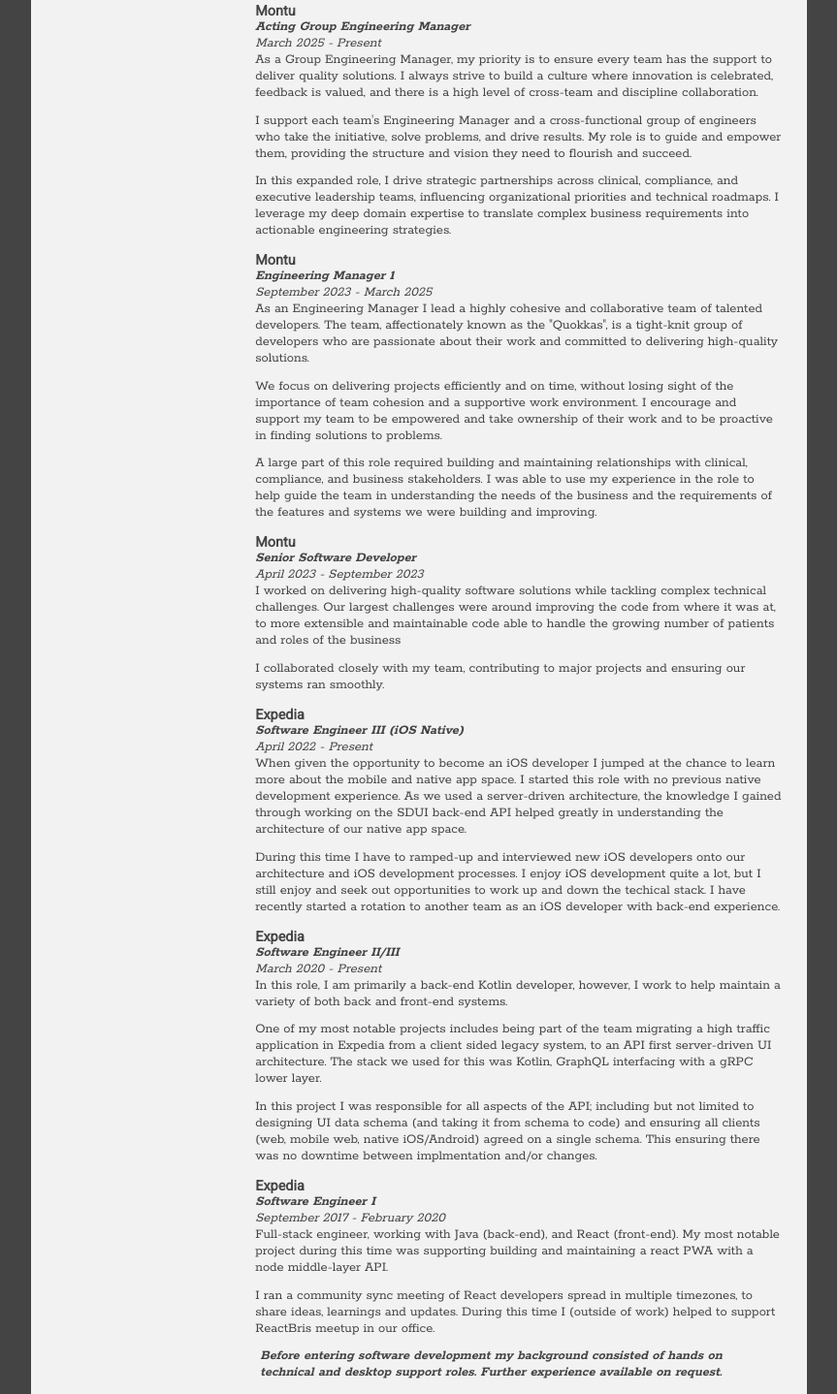
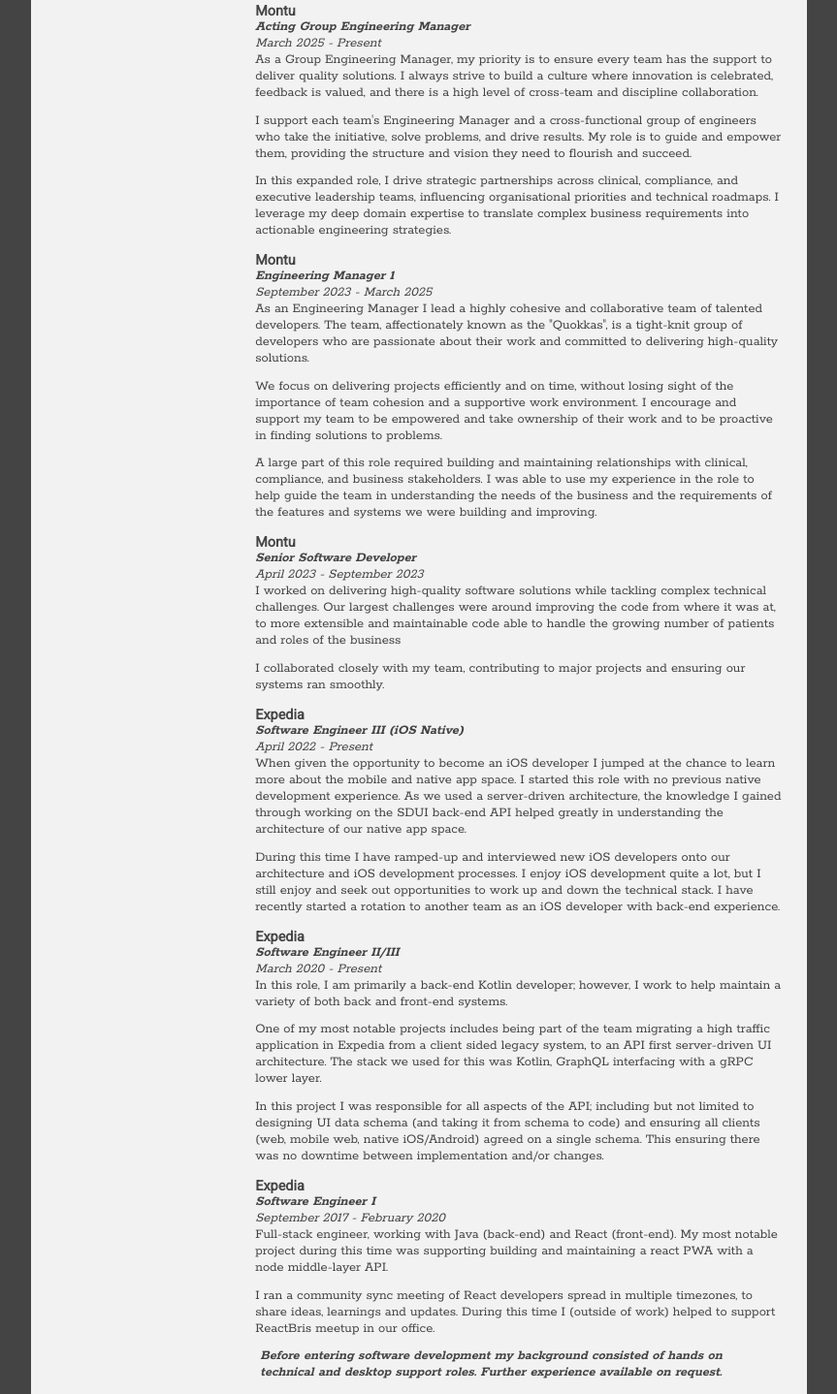
Before and after one commit to ben-doyle/benjamin-doyle-cv, a plain HTML site: page index.html in a window 1280 px wide. Shown: the part 668-2106 px from the top of the page at 97% size, without its empty margins (208-1071 px from the left). Drawn offline with Linux system fonts and the light colour scheme; a script that the page names is missing.

Commit message:
chore: changes to spelling and grammar

```diff
--- a/index.html
+++ b/index.html
@@ -125,7 +125,7 @@
                 initiative, solve problems, and drive results. My role is to guide and empower them, providing the
                 structure and vision they need to flourish and succeed.</p>
               <p>In this expanded role, I drive strategic partnerships across clinical, compliance, and executive
-                leadership teams, influencing organizational priorities and technical roadmaps. I leverage my deep
+                leadership teams, influencing organisational priorities and technical roadmaps. I leverage my deep
                 domain expertise to translate complex business requirements into actionable engineering strategies.</p>
             </article>
             <article>
@@ -162,9 +162,9 @@
                 As we used a server-driven architecture, the knowledge I gained through working on the SDUI back-end API
                 helped greatly in understanding the architecture of our native app space. </p>
               <p>
-                During this time I have to ramped-up and interviewed new iOS developers onto our architecture and iOS
+                During this time I have ramped-up and interviewed new iOS developers onto our architecture and iOS
                 development processes. I enjoy iOS development quite a lot, but I still enjoy and seek out opportunities
-                to work up and down the techical stack. I have recently started a rotation to another team as an iOS
+                to work up and down the technical stack. I have recently started a rotation to another team as an iOS
                 developer with back-end experience.
               </p>
             </article>
@@ -172,7 +172,7 @@
               <h2>Expedia</h2>
               <p class="subDetails"><strong>Software Engineer II/III</strong></p>
               <p class="subDetails">March 2020 - Present</p>
-              <p>In this role, I am primarily a back-end Kotlin developer, however, I work to help maintain a variety of
+              <p>In this role, I am primarily a back-end Kotlin developer; however, I work to help maintain a variety of
                 both back and front-end systems.</p>
               <p>One of my most notable projects includes being part of the team migrating a high traffic application in
                 Expedia from a client sided legacy system, to an API first server-driven UI architecture. The stack we
@@ -180,14 +180,14 @@
                 for this was Kotlin, GraphQL interfacing with a gRPC lower layer.</p>
               <p>In this project I was responsible for all aspects of the API; including but not limited to designing UI
                 data schema (and taking it from schema to code) and ensuring all clients (web, mobile web,
-                native iOS/Android) agreed on a single schema. This ensuring there was no downtime between implmentation
+                native iOS/Android) agreed on a single schema. This ensuring there was no downtime between implementation
                 and/or changes.</p>
             </article>
             <article>
               <h2>Expedia</h2>
               <p class="subDetails"><strong>Software Engineer I</strong></p>
               <p class="subDetails">September 2017 - February 2020</p>
-              <p>Full-stack engineer, working with Java (back-end), and React (front-end). My most notable project
+              <p>Full-stack engineer, working with Java (back-end) and React (front-end). My most notable project
                 during this time was supporting building and maintaining a react PWA with a node middle-layer API.</p>
               <p>I ran a community sync meeting of React developers spread in multiple timezones, to share ideas,
                 learnings and updates. During this time I (outside of work) helped to support ReactBris meetup in our
```
